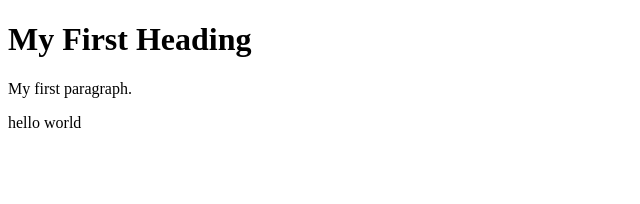
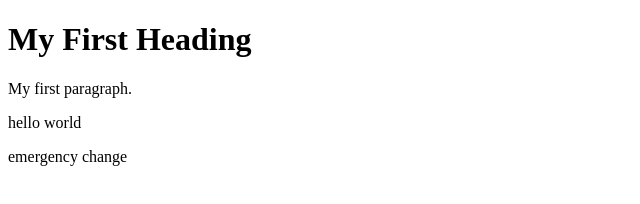
Before and after one commit to Vishasam/projectName, a plain HTML site: page index.html in a window 1280 px wide. Shown: the whole page, without its empty margins (0-640 px from the left). Drawn offline with Linux system fonts and the light colour scheme.

Commit message:
updated index.html

```diff
--- a/index.html
+++ b/index.html
@@ -5,6 +5,6 @@
 <h1>My First Heading</h1>
 <p>My first paragraph.</p>
 <p>hello world</p>
-
+<p>emergency change</p>
 </body>
 </html>
```
